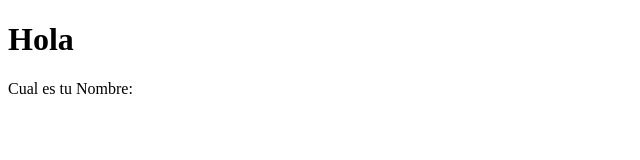
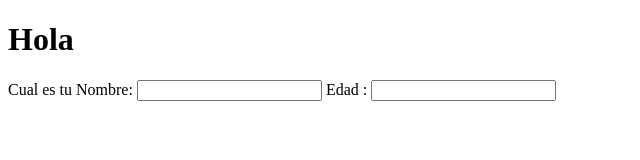
Before and after one commit to Mar14n423/SaludoBotsito, a plain HTML site: page index.html in a window 1280 px wide. Shown: the whole page, without its empty margins (0-640 px from the left). Drawn offline with Linux system fonts and the light colour scheme.

Commit message:
Agregar las variables de edad y nombre

```diff
--- a/index.html
+++ b/index.html
@@ -7,6 +7,9 @@
     <h1>Hola</h1>
     <form id="saludar-form">
       <label for="nombre">Cual es tu Nombre:</label>
+        <input type="text" id="nombre" required/>
+        <label for="edad">Edad :</label>
+        <input type="number" id="edad" required/>
     </form>
 </body>
 </html>
```
